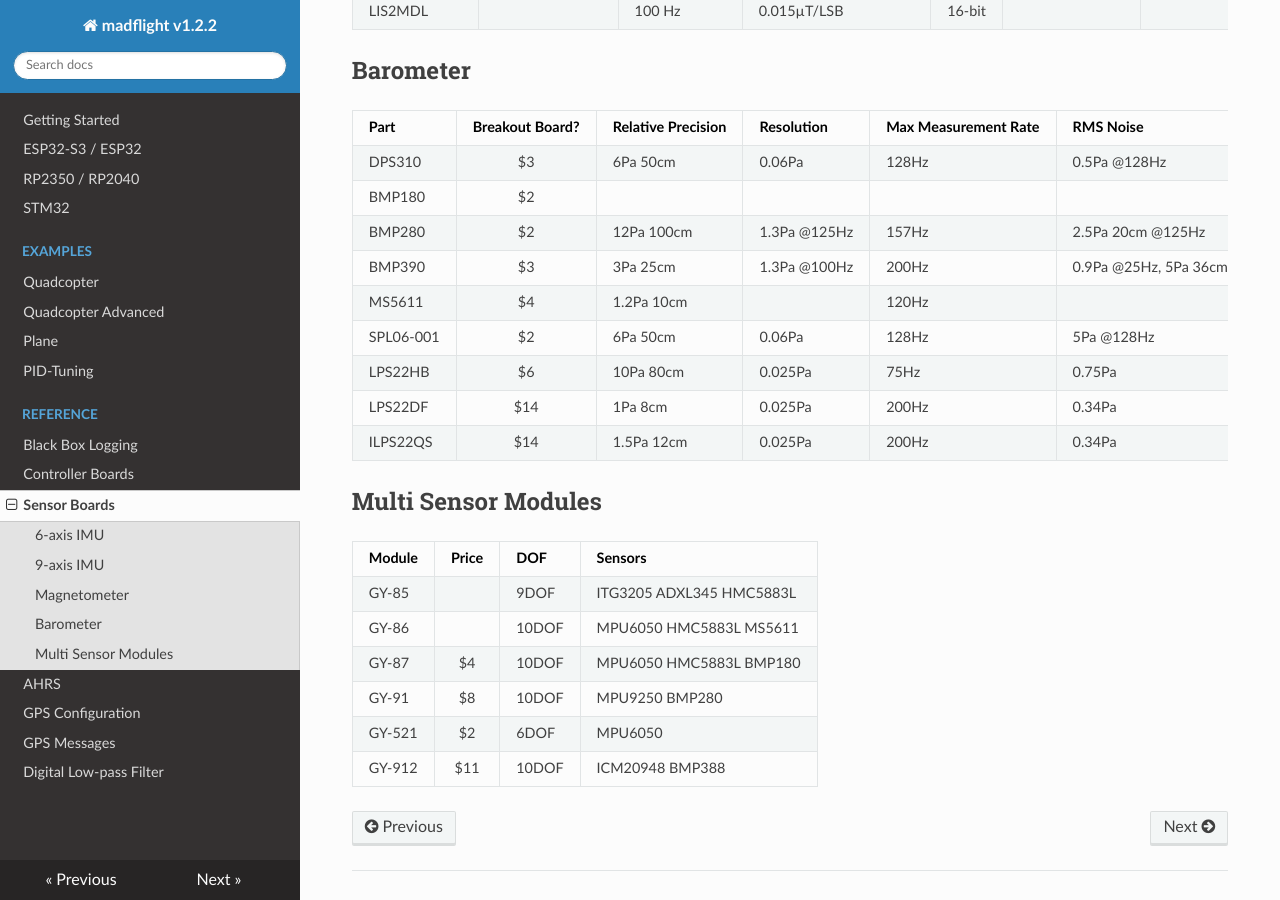
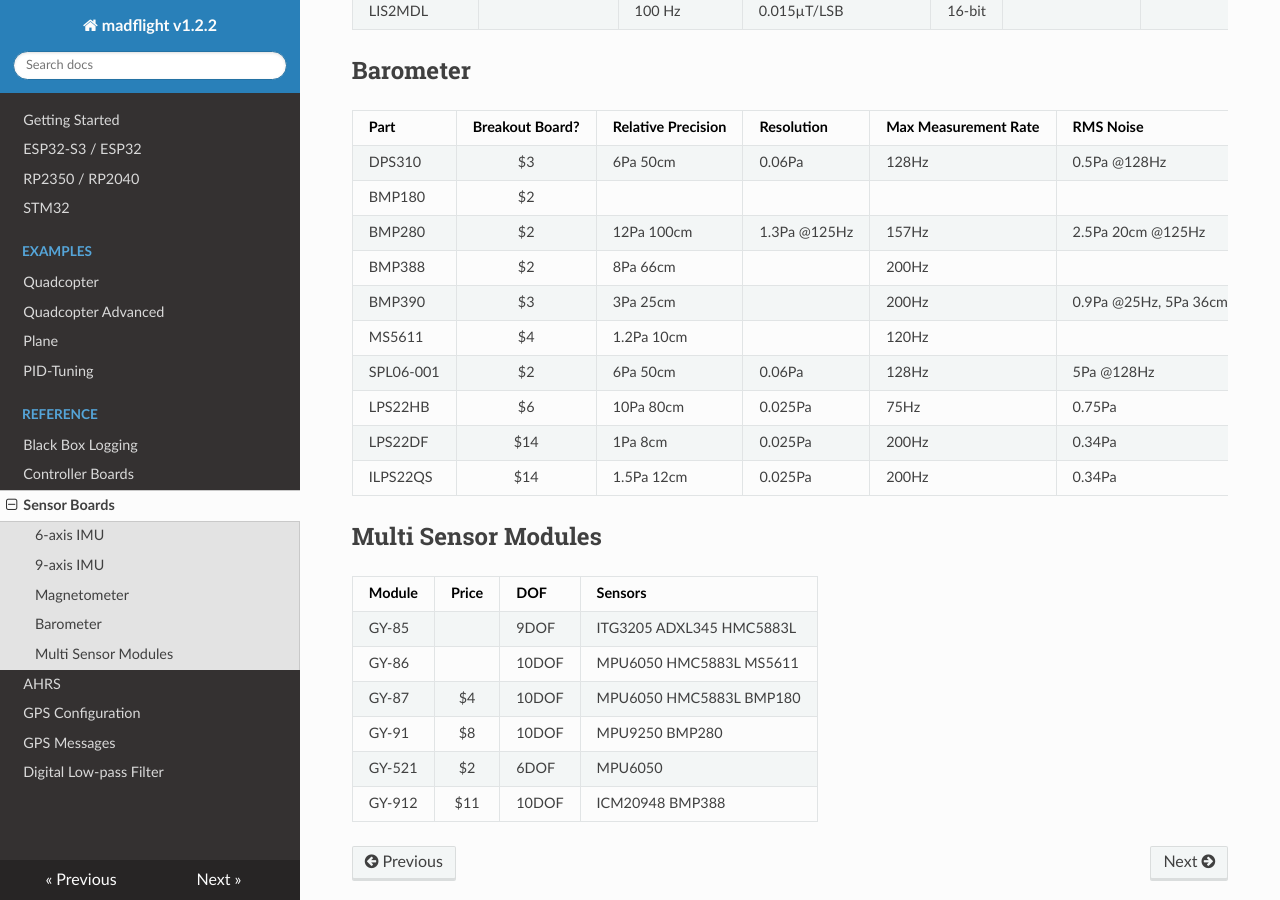
Before and after one commit to qqqlab/madflight-docs, an MkDocs documentation site: the page built from docs/Sensor-Boards.md, in a window 1280 px wide and 900 px high, scrolled down 1626 px. Built offline with MkDocs 1.6.1, drawn with Linux system fonts in a browser that asks for light colours; nearby versions of some CDN libraries.

Commit message:
Update Sensor-Boards.md

```diff
--- a/docs/Sensor-Boards.md
+++ b/docs/Sensor-Boards.md
@@ -58,9 +58,10 @@ LIS2MDL   |    | 100 Hz| 0.015µT/LSB | 16-bit
 DPS310    | $3 | 6Pa 50cm| 0.06Pa | 128Hz | 0.5Pa @128Hz | Used in current commercial FC
 BMP180    | $2
 BMP280    | $2 | 12Pa 100cm | 1.3Pa @125Hz | 157Hz | 2.5Pa 20cm @125Hz | Used in current commercial FC
-BMP390    | $3 | 3Pa 25cm | 1.3Pa @100Hz | 200Hz | 0.9Pa @25Hz, 5Pa 36cm @100Hz
+BMP388    | $2 | 8Pa 66cm | | 200Hz
+BMP390    | $3 | 3Pa 25cm | | 200Hz | 0.9Pa @25Hz, 5Pa 36cm @100Hz
 MS5611    | $4 | 1.2Pa 10cm | | 120Hz
-SPL06-001 | $2 | 6Pa 50cm | 0.06Pa | 128Hz | 5Pa @128Hz
+SPL06-001 | $2 | 6Pa 50cm | 0.06Pa | 128Hz | 5Pa @128Hz | Similar to DSP310
 LPS22HB   | $6 | 10Pa 80cm | 0.025Pa | 75Hz | 0.75Pa
 LPS22DF   | $14 | 1Pa 8cm | 0.025Pa | 200Hz | 0.34Pa
 ILPS22QS  | $14 | 1.5Pa 12cm | 0.025Pa | 200Hz | 0.34Pa
```
